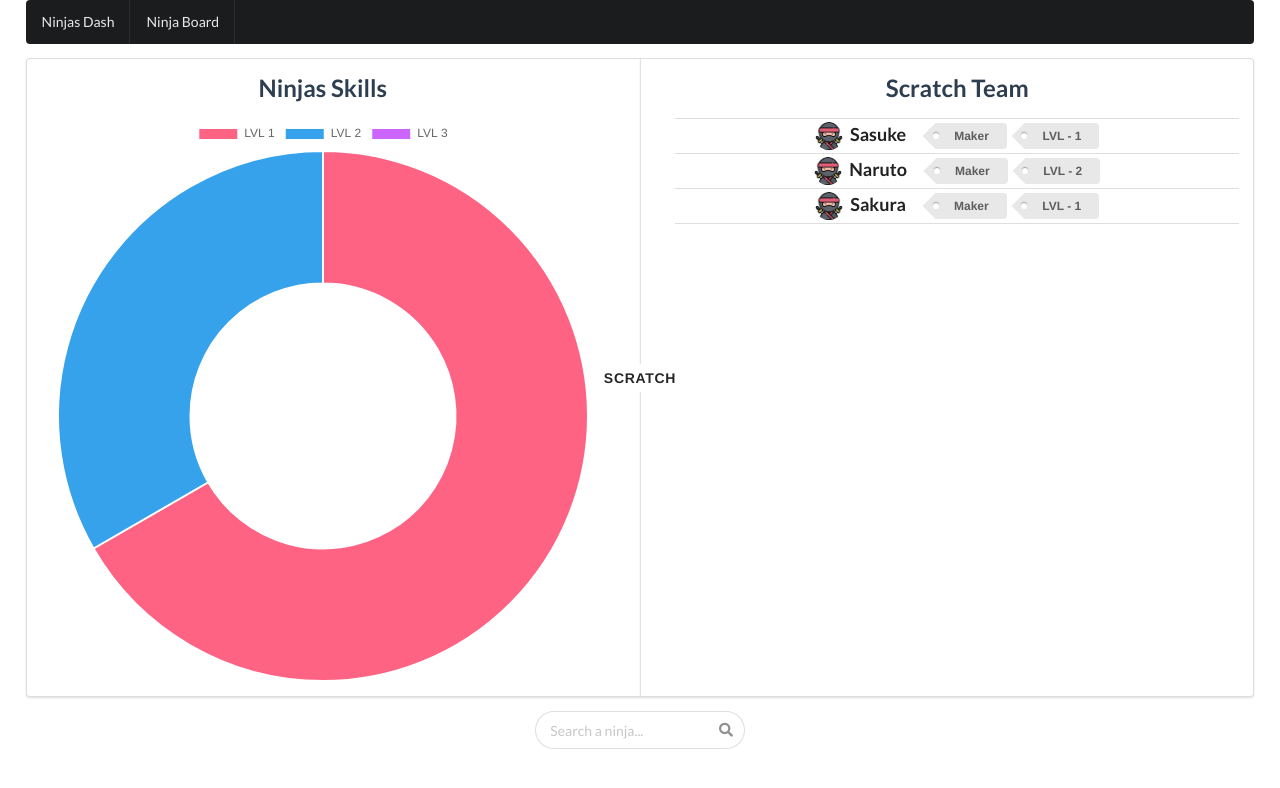
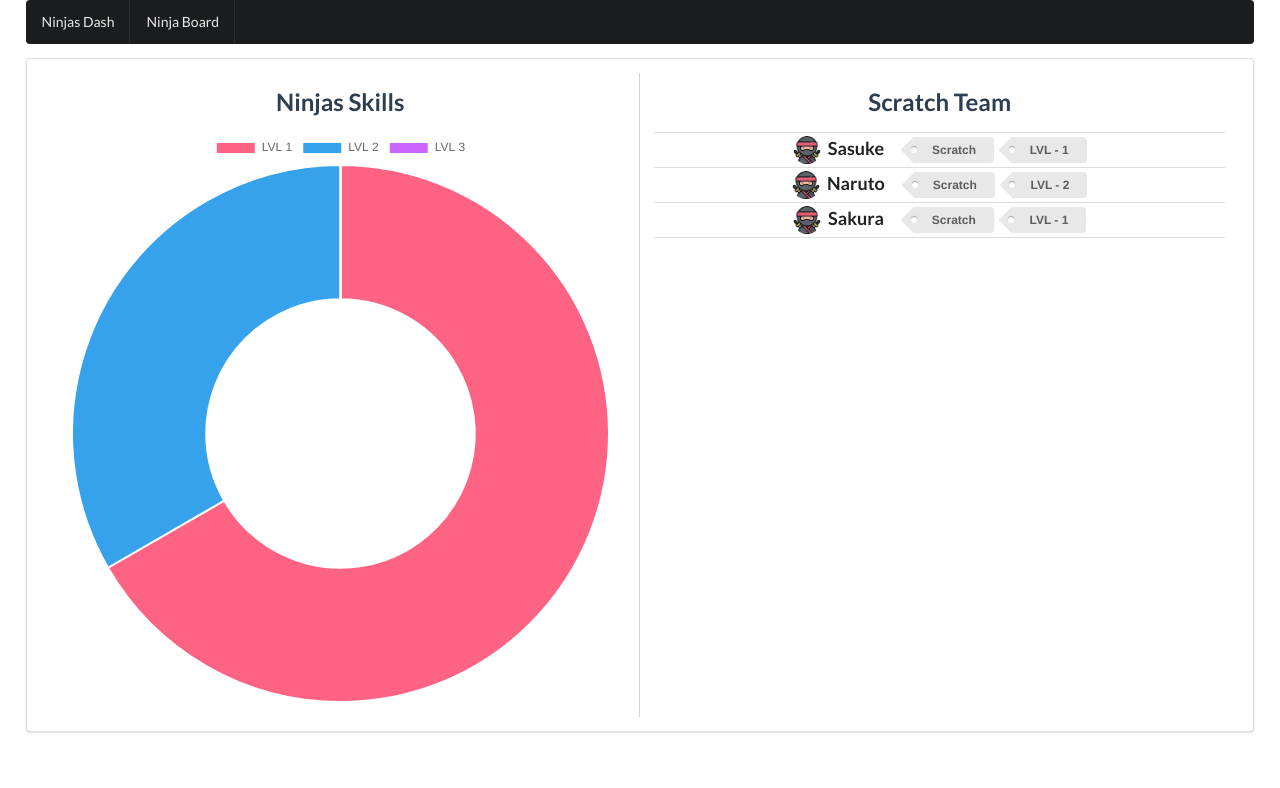
Before and after one commit to CoderDojoGo/Ninja-Pathways, a Vue app: page / in a window 1280 px wide. Shown: the top 788 px of the page. Built offline with nearby package versions, Linux system fonts and the light colour scheme.

Commit message:
moved component NinjaSearch to NinjaBoard

```diff
--- a/src/components/NinjaBoard.vue
+++ b/src/components/NinjaBoard.vue
@@ -1,20 +1,13 @@
 <template>
-    <div class="ui items" id="ninja">
-        <div class="item">
-            <div class="image">
-                <img src="../assets/ninja.png">
+    <div class="ui segment">
+        <div class="ui two column stackable internally celled grid">
+            <div class="column">
+                <ninja-search @search="search"></ninja-search>
             </div>
-            <div class="content">
-            <a class="header">Kakashi</a>
-            <div class="meta">
-                <span></span>
-            </div>
-            <div class="description">
-                <p></p>
-            </div>
-            <div class="extra">
-                Additional Details
-            </div>
+            <div class="column">
+                <transition name="fade">
+                    <ninja-card :value="ninja" v-if="show"></ninja-card>
+                </transition>
             </div>
         </div>
     </div>
@@ -22,13 +15,57 @@
 
 
 <script>
-export default {
-}
+    import NinjaSearch  from "./NinjaSearch.vue";
+    import NinjaCard  from "./NinjaCard.vue";
+
+    import Ninja from "../js/ninja";
+
+    export default {
+        data() {
+            return {
+                text: "",
+                ninja : new Ninja(),
+                show : false
+            }
+        },
+        computed:{
+            ninjaV: {
+                get() {
+                    return this.ninja
+                },
+                set(value) {
+                    this.ninja = value
+                }
+
+            }
+        },
+        components: {
+            NinjaSearch,
+            NinjaCard
+        },
+        methods: {
+            search(text){
+                let result = this.getNinjas.filter(x => x.username === text)
+                if(result.length > 0){
+
+                    this.ninjaV = result.find(x => x.username === text)
+
+                    this.show = true
+                }
+            }
+        }
+
+    }
 </script>
-
 
 <style>
     #ninja{
         margin: 0 auto
     }
+    .fade-enter-active, .fade-leave-active {
+    transition: opacity .5s;
+    }
+    .fade-enter, .fade-leave-to /* .fade-leave-active below version 2.1.8 */ {
+    opacity: 0;
+    }
 </style>
--- a/src/components/NinjaCard.vue
+++ b/src/components/NinjaCard.vue
@@ -27,13 +27,8 @@ export default {
     props:{
         value: Object
     },
-    data: function () {
-        return {
-            ninja: JSON.parse(JSON.stringify(this.value))
-        }
-    },
     computed:{
-
+        ninja() { return this.value }
     }
 }
 </script>
--- a/src/components/NinjasDash.vue
+++ b/src/components/NinjasDash.vue
@@ -1,8 +1,6 @@
 <template>
-    <div>
-
     <div class="ui segment">
-            <div class="ui two column very relaxed grid">
+        <div class="ui two column stackable internally celled grid">
             <div class="column">
                 <div class="container">
                     <div class="Chart__list">
@@ -15,24 +13,13 @@
             </div>
             <div class="column">
                 <h2>Scratch Team</h2>
-                    <ninja-list :ninjas="persons"></ninja-list>
+                <ninja-list :ninjas="ninjas"></ninja-list>
             </div>
-            </div>
-            <div class="ui vertical divider">
-                Scratch
-            </div>
-        </div>
-        <ninja-search @search="search"></ninja-search>
-        <div class="result">
-            <ninja-card v-model="person" v-if="found"></ninja-card>
-
         </div>
     </div>
 </template>
 
 <script>
-    import NinjaCard  from "./NinjaCard.vue";
-    import NinjaSearch  from "./NinjaSearch.vue";
     import NinjaPie from "./NinjasPie.vue";
     import NinjaList from "./NinjasList.vue";
 
@@ -42,51 +29,24 @@
     export default {
         data(){
             return {
-                text: "",
-                found: false,
                 ninja: new Ninja(),
-                ninjas: [
-                    { username: 'Sasuke', workshop: 'Maker', level: '1' },
-                    { username: 'Naruto', workshop: 'Maker', level: '2' },
-                    { username: 'Sakura', workshop: 'Maker', level: '1' },
-                ],
                 datacollection: null
             }
         },
         components: {
-            NinjaCard,
-            NinjaSearch,
             NinjaPie,
             NinjaList
         },
         computed:{
-            person : {
+            ninjas : {
                 get() {
-                    return this.ninja
-                },
-                set(value) {
-                    this.ninja = value
-                }
-            },
-            persons : {
-                get() {
-                    return this.ninjas
-                },
-                set(value) {
-                    this.ninjas = value
+                    return this.getNinjas
                 }
             }
         },
         methods:{
-            search(text){
-                let result = this.persons.filter(x => x.username === text)
-                if(result.length > 0){
-                    this.found=true
-                    this.person = result.find(x => x.username === text)
-                }
-            },
             fillData () {
-                    let lvl = this.persons.map(x => x.level)
+                    let lvl = this.ninjas.map(x => x.level)
 
                     this.datacollection = {
                     labels: ['LVL 1', 'LVL 2', 'LVL 3'],
--- a/src/components/NinjasList.vue
+++ b/src/components/NinjasList.vue
@@ -13,7 +13,7 @@
 <script>
 export default {
     props:{
-        ninjas: Object
+        ninjas: Array
     }
 }
 </script>
--- a/src/main.js
+++ b/src/main.js
@@ -8,7 +8,20 @@ Vue.config.productionTip = false
 
 Vue.use(VueRouter)
 
-// 3. Create the router
+Vue.mixin({
+  data: function() {
+    return {
+      get getNinjas() {
+        return [
+          { username: 'Sasuke', workshop: 'Scratch', level: '1' },
+          { username: 'Naruto', workshop: 'Scratch', level: '2' },
+          { username: 'Sakura', workshop: 'Scratch', level: '1' },
+        ]
+      }
+    }
+  }
+})
+
 const router = new VueRouter({
   mode: 'history',
   base: __dirname,
```
Lines whose indentation alone changed are shown as unchanged.
